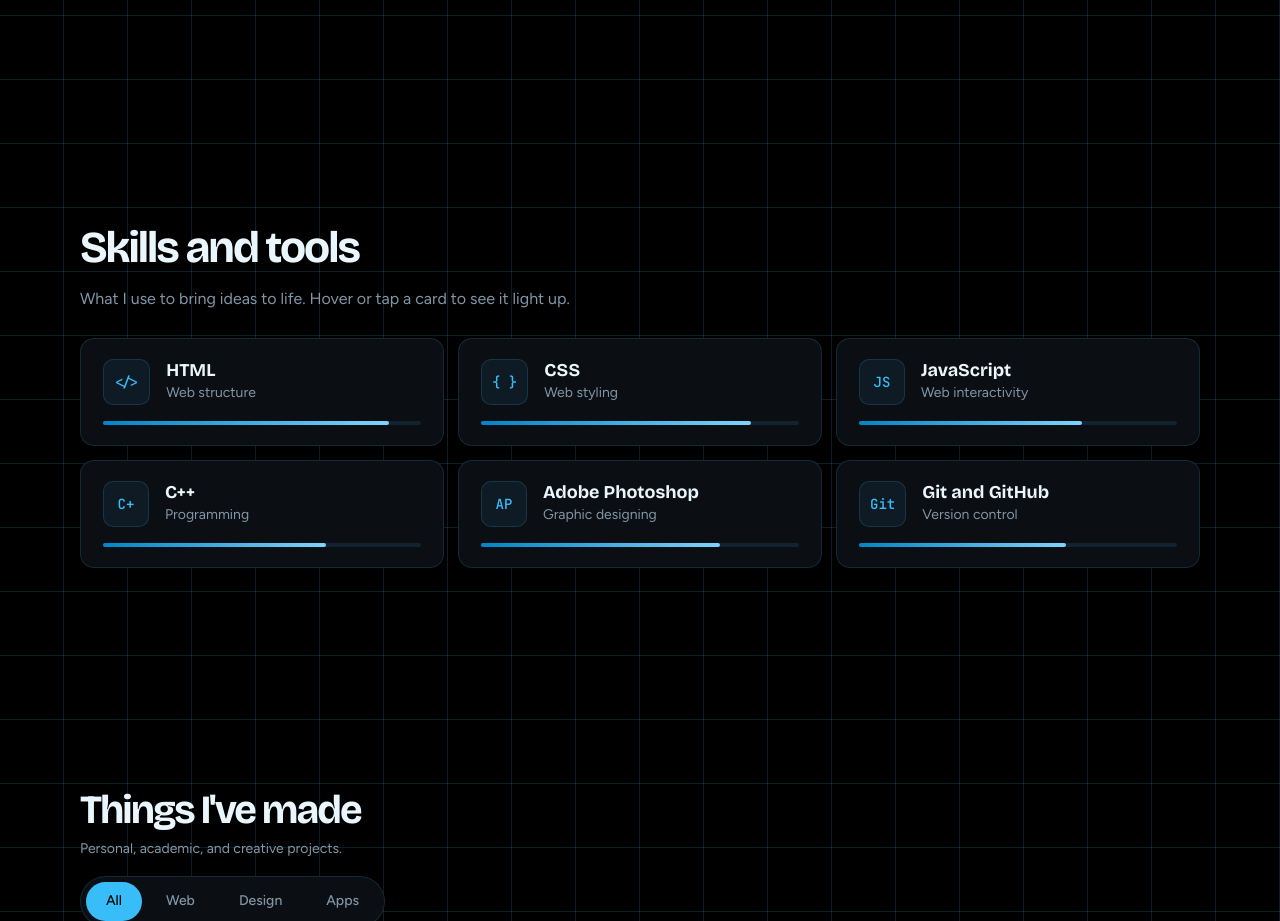
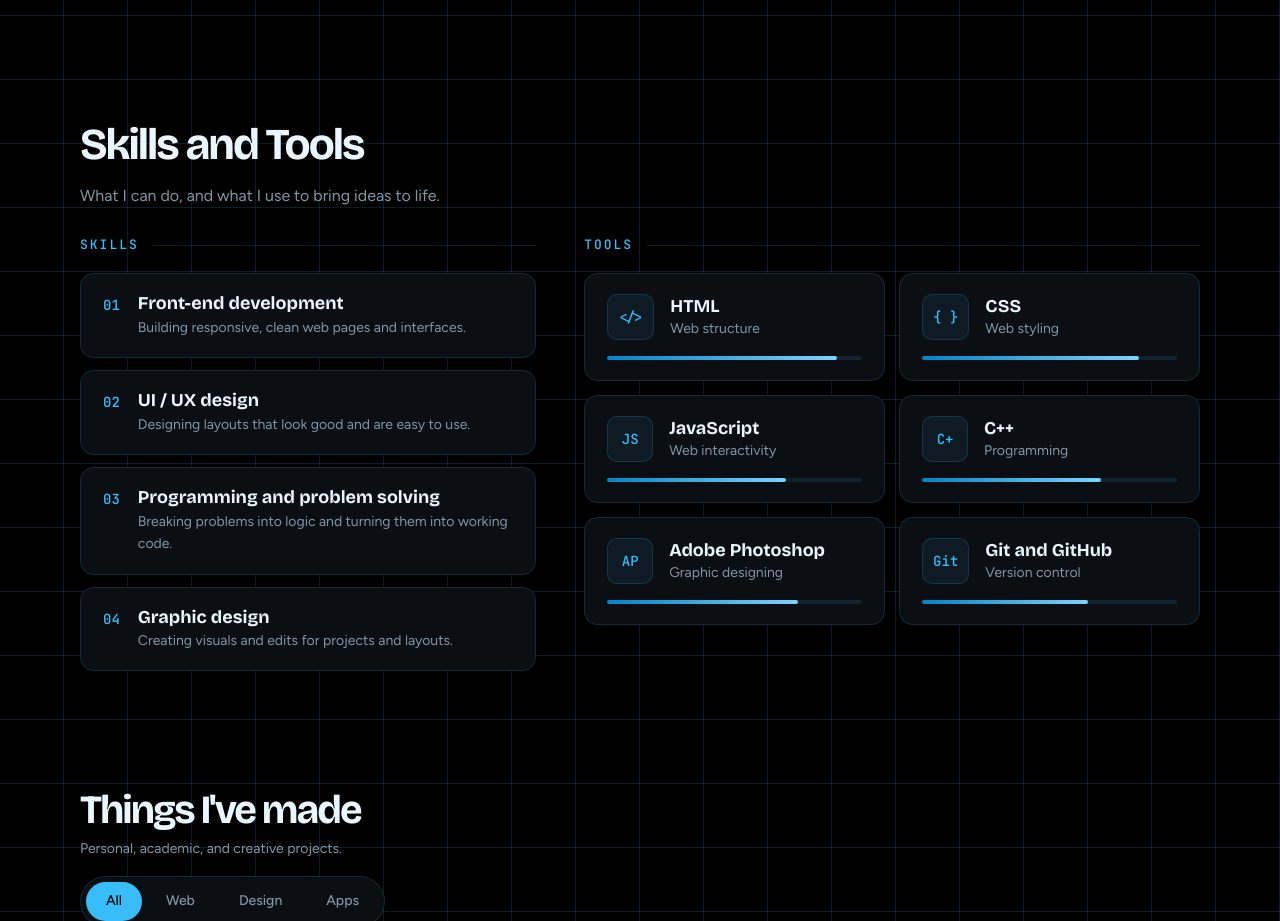
Before and after one commit to jaredevs/Acuyan-Project-1, a plain HTML site: page index.html in a window 1280 px wide. Shown: the part 1520-2441 px from the top of the page. Drawn offline with nearby package versions, Linux system fonts and the light colour scheme.

Commit message:
Adjust placement and adding skill and tools

```diff
--- a/index.html
+++ b/index.html
@@ -129,13 +129,57 @@
     </section>
 
 
-    <!-- ============ SKILLS ============ -->
+    <!-- ============ SKILLS AND TOOLS (two columns) ============ -->
     <section class="section skills-section" id="skills">
 
         <div class="section-heading">
-            <h2>Skills and tools</h2>
-            <p>What I use to bring ideas to life. Hover or tap a card to see it light up.</p>
+            <h2>Skills and Tools</h2>
+            <p>What I can do, and what I use to bring ideas to life.</p>
         </div>
+
+        <div class="skills-columns">
+
+            <!-- LEFT COLUMN: skill sets.
+                 The titles and descriptions below are placeholders. Edit them, or copy a whole
+                 <li class="skillset">...</li> block to add one, or delete a block to remove one. -->
+            <div class="skills-col">
+                <h3 class="col-title">Skills</h3>
+
+                <ul class="skillset-list">
+                    <li class="skillset" tabindex="0">
+                        <span class="skillset-no">01</span>
+                        <div>
+                            <h4>Front-end development</h4>
+                            <p>Building responsive, clean web pages and interfaces.</p>
+                        </div>
+                    </li>
+                    <li class="skillset" tabindex="0">
+                        <span class="skillset-no">02</span>
+                        <div>
+                            <h4>UI / UX design</h4>
+                            <p>Designing layouts that look good and are easy to use.</p>
+                        </div>
+                    </li>
+                    <li class="skillset" tabindex="0">
+                        <span class="skillset-no">03</span>
+                        <div>
+                            <h4>Programming and problem solving</h4>
+                            <p>Breaking problems into logic and turning them into working code.</p>
+                        </div>
+                    </li>
+                    <li class="skillset" tabindex="0">
+                        <span class="skillset-no">04</span>
+                        <div>
+                            <h4>Graphic design</h4>
+                            <p>Creating visuals and edits for projects and layouts.</p>
+                        </div>
+                    </li>
+                </ul>
+            </div>
+
+            <!-- RIGHT COLUMN: tools (same cards as before) -->
+            <div class="skills-col tools-col">
+                <h3 class="col-title">Tools</h3>
 
                 <!-- Adjust each --lvl value (0% to 100%) to match your real comfort level -->
                 <div class="skills-grid">
@@ -181,6 +225,9 @@
                         <p>Version control</p>
                         <div class="bar" style="--lvl:65%"></div>
                     </article>
+
+                </div>
+            </div>
 
         </div>
 
@@ -267,11 +314,11 @@
                 Send me a message and I'll reply as soon as I can.
             </p>
 
-            <a href="mailto:your.email@gmail.com" class="btn btn-solid">Send me an email</a>
+            <a href="https://mail.google.com/mail/u/0/" class="btn btn-solid">Send me an email</a>
 
             <div class="social-links">
                 <a href="https://www.facebook.com/reddispula">Facebook</a>
-                <a href="#" target="_blank" rel="noopener">GitHub</a>
+                <a href="https://github.com/jaredevs">GitHub</a>
                 <a href="https://www.instagram.com/redsready?jplx=MXR0dHI0dXMybzFsNA==">Instagram</a>
             </div>
         </div>
--- a/styles/style.css
+++ b/styles/style.css
@@ -720,6 +720,52 @@ footer a:hover { color: var(--sky); }
     section { scroll-margin-top: var(--header-h); }
 }
 
+/* ================= SKILLS + TOOLS: TWO COLUMNS ================= */
+.skills-columns {
+    display: grid;
+    grid-template-columns: 1fr 1.35fr;     /* skills on the left, tools on the right */
+    gap: 48px;
+    align-items: start;
+}
+
+.col-title {
+    display: flex;
+    align-items: center;
+    gap: 14px;
+    margin-bottom: 18px;
+    font-family: var(--mono);
+    font-size: 13px;
+    font-weight: 500;
+    letter-spacing: 2px;
+    text-transform: uppercase;
+    color: var(--sky);
+}
+.col-title::after { content: ""; flex: 1; height: 1px; background: var(--line); }
+
+/* left column: skill sets */
+.skillset-list { list-style: none; display: grid; gap: 12px; }
+.skillset {
+    display: flex;
+    gap: 18px;
+    align-items: flex-start;
+    padding: 18px 22px;
+    background: var(--panel);
+    border: 1px solid var(--line);
+    border-radius: 14px;
+    transition: transform .3s, border-color .3s, box-shadow .3s;
+}
+.skillset:hover, .skillset:focus-visible {
+    transform: translateX(6px);
+    border-color: var(--sky);
+    box-shadow: 0 14px 40px rgba(56,189,248,.14);
+}
+.skillset-no { font: 500 14px/1.9 var(--mono); color: var(--sky); }
+.skillset h4 { font-family: var(--display); font-size: 18px; font-weight: 700; line-height: 1.25; }
+.skillset p { margin-top: 2px; color: var(--muted); font-size: 14px; }
+
+/* right column: tools are the same cards, now two per row */
+.tools-col .skills-grid { grid-template-columns: repeat(2, 1fr); }
+
 /* ================= SHORT LAPTOP SCREENS ================= */
 @media (min-width: 961px) and (max-height: 720px) {
     .hero { padding-top: 24px; padding-bottom: 56px; }
@@ -733,6 +779,12 @@ footer a:hover { color: var(--sky); }
     .section-heading p { margin-top: 8px; font-size: 14px; }
     .skill-card { padding: 16px 20px; }
     .bar { margin-top: 12px; }
+    .col-title { margin-bottom: 12px; }
+    .skillset { padding: 10px 18px; }
+    .skillset-list { gap: 8px; }
+    .skillset p { font-size: 13px; }
+    .skillset h4 { font-size: 17px; }
+    .skills-section .section-heading { margin-bottom: 14px; }
     .contact-box { padding: 40px 40px; }
 }
 
@@ -741,6 +793,7 @@ footer a:hover { color: var(--sky); }
     .hero { flex-direction: column; align-items: flex-start; min-height: auto; padding-top: 56px; gap: 80px; }
     .hero-visual { align-self: center; }
     .skills-section, .projects-section, .contact-section { min-height: auto; }
+    .skills-columns { grid-template-columns: 1fr; gap: 36px; }
     .projects-section { height: auto; padding-top: 56px; padding-bottom: 56px; }
     .projects-wrap { display: block; }
     .projects-grid { grid-template-rows: none; }
```
Lines whose indentation alone changed are shown as unchanged.
